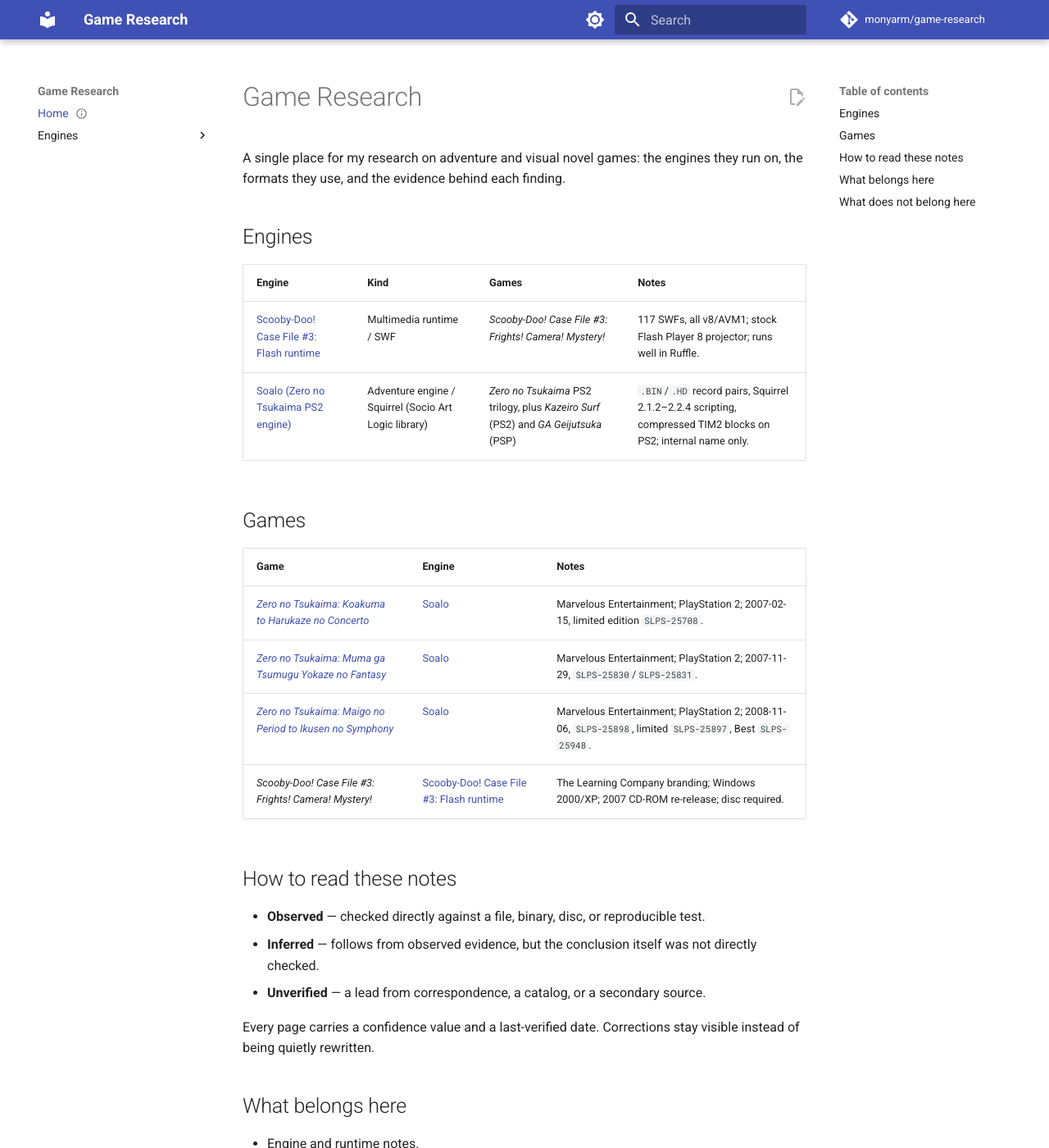
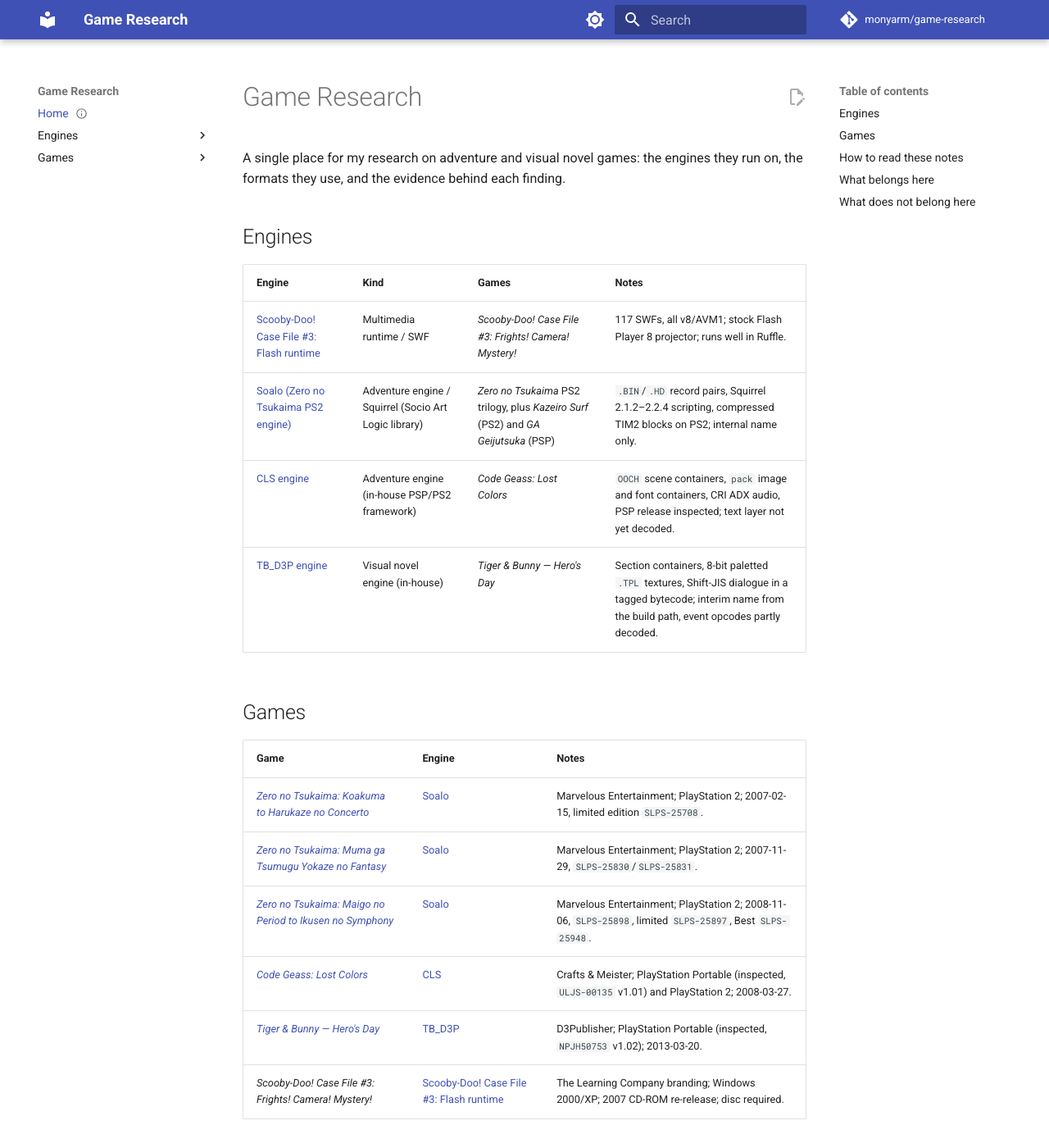
Before and after one commit to monyarm/game-research, an MkDocs documentation site: the page built from docs/index.md, in a window 1280 px wide and 1400 px high. Shown: the whole window at 82% size. Built offline with MkDocs 1.6.1 and Material for MkDocs 9.7.7, drawn with Linux system fonts in a browser that asks for light colours; comment, search, counter and statistics services are not loaded.

Commit message:
docs: list the CLS and TB_D3P pages on the landing page and in nav

```diff
--- a/docs/index.md
+++ b/docs/index.md
@@ -20,6 +20,8 @@ A single place for my research on adventure and visual novel games: the engines
 | --- | --- | --- | --- |
 | [Scooby-Doo! Case File #3: Flash runtime](engines/scooby-doo-case-file-3-flash.md) | Multimedia runtime / SWF | *Scooby-Doo! Case File #3: Frights! Camera! Mystery!* | 117 SWFs, all v8/AVM1; stock Flash Player 8 projector; runs well in Ruffle. |
 | [Soalo (Zero no Tsukaima PS2 engine)](engines/zero-no-tsukaima-soalo.md) | Adventure engine / Squirrel (Socio Art Logic library) | *Zero no Tsukaima* PS2 trilogy, plus *Kazeiro Surf* (PS2) and *GA Geijutsuka* (PSP) | `.BIN`/`.HD` record pairs, Squirrel 2.1.2–2.2.4 scripting, compressed TIM2 blocks on PS2; internal name only. |
+| [CLS engine](engines/cls.md) | Adventure engine (in-house PSP/PS2 framework) | *Code Geass: Lost Colors* | `OOCH` scene containers, `pack` image and font containers, CRI ADX audio, PSP release inspected; text layer not yet decoded. |
+| [TB_D3P engine](engines/tb-d3p.md) | Visual novel engine (in-house) | *Tiger & Bunny — Hero's Day* | Section containers, 8-bit paletted `.TPL` textures, Shift-JIS dialogue in a tagged bytecode; interim name from the build path, event opcodes partly decoded. |
 
 ## Games
 
@@ -28,6 +30,8 @@ A single place for my research on adventure and visual novel games: the engines
 | [*Zero no Tsukaima: Koakuma to Harukaze no Concerto*](https://vndb.org/v104) | [Soalo](engines/zero-no-tsukaima-soalo.md) | Marvelous Entertainment; PlayStation 2; 2007-02-15, limited edition `SLPS-25708`. |
 | [*Zero no Tsukaima: Muma ga Tsumugu Yokaze no Fantasy*](https://vndb.org/v216) | [Soalo](engines/zero-no-tsukaima-soalo.md) | Marvelous Entertainment; PlayStation 2; 2007-11-29, `SLPS-25830`/`SLPS-25831`. |
 | [*Zero no Tsukaima: Maigo no Period to Ikusen no Symphony*](https://vndb.org/v1275) | [Soalo](engines/zero-no-tsukaima-soalo.md) | Marvelous Entertainment; PlayStation 2; 2008-11-06, `SLPS-25898`, limited `SLPS-25897`, Best `SLPS-25948`. |
+| [*Code Geass: Lost Colors*](https://vndb.org/v1502) | [CLS](engines/cls.md) | Crafts & Meister; PlayStation Portable (inspected, `ULJS-00135` v1.01) and PlayStation 2; 2008-03-27. |
+| [*Tiger & Bunny — Hero's Day*](games/tiger-and-bunny-heros-day.md) | [TB_D3P](engines/tb-d3p.md) | D3Publisher; PlayStation Portable (inspected, `NPJH50753` v1.02); 2013-03-20. |
 | *Scooby-Doo! Case File #3: Frights! Camera! Mystery!* | [Scooby-Doo! Case File #3: Flash runtime](engines/scooby-doo-case-file-3-flash.md) | The Learning Company branding; Windows 2000/XP; 2007 CD-ROM re-release; disc required. |
 
 ## How to read these notes
--- a/mkdocs.yml
+++ b/mkdocs.yml
@@ -43,6 +43,20 @@ nav:
           - Archives: engines/zero-no-tsukaima-soalo/archives.md
           - Scripts: engines/zero-no-tsukaima-soalo/scripts.md
           - Textures: engines/zero-no-tsukaima-soalo/textures.md
+      - "CLS engine":
+          - Overview: engines/cls.md
+          - Executable findings: engines/cls/executable.md
+          - Archives: engines/cls/archives.md
+          - Decoding OOCH: engines/cls/decoding.md
+      - "TB_D3P engine":
+          - Overview: engines/tb-d3p.md
+          - Executable findings: engines/tb-d3p/executable.md
+          - Section containers: engines/tb-d3p/containers.md
+          - Script: engines/tb-d3p/script.md
+          - Event scripts: engines/tb-d3p/events.md
+          - Textures: engines/tb-d3p/textures.md
+  - Games:
+      - "Tiger & Bunny — Hero's Day": games/tiger-and-bunny-heros-day.md
 
 plugins:
   - search
```
